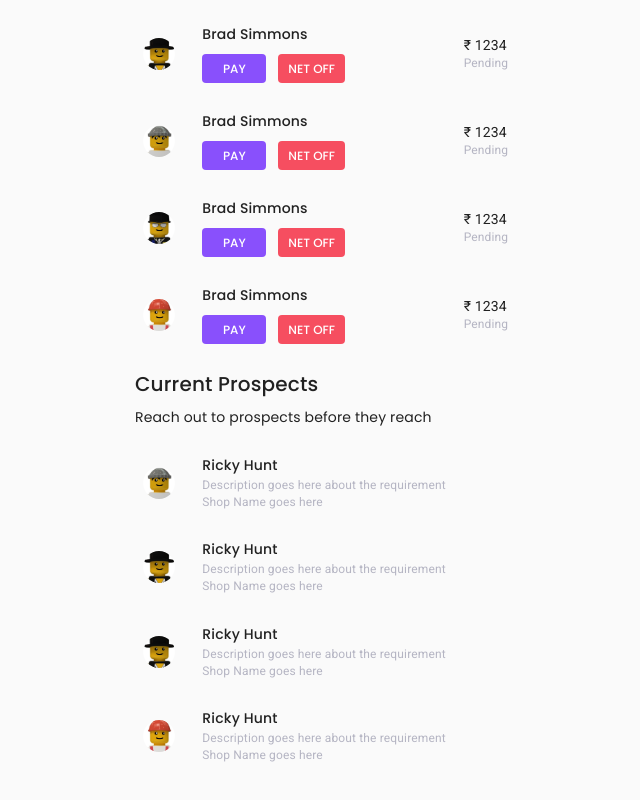
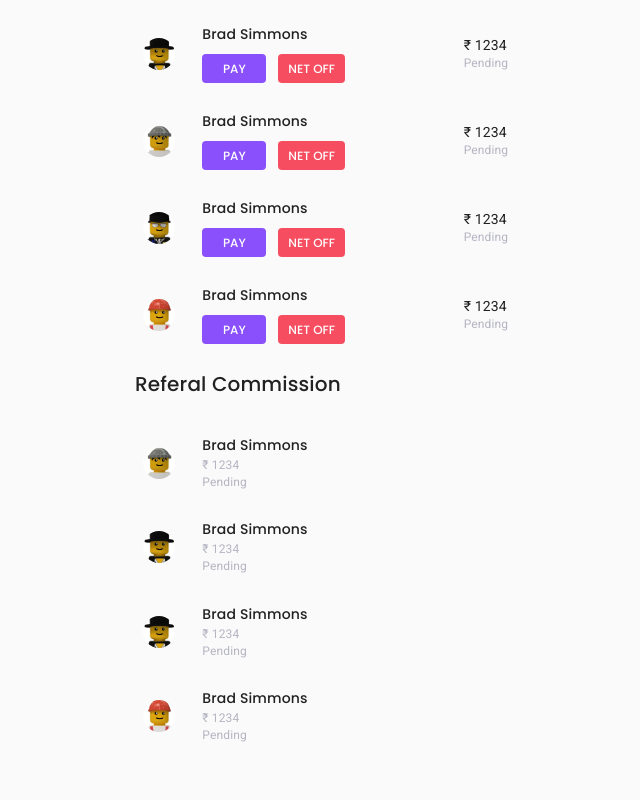
Before and after one commit to pankzagrwal/share2d, a React (Create React App) app: page / in a window 1280 px wide. Shown: the part 858-1658 px from the top of the page, without its empty margins (307-947 px from the left). Built offline with nearby package versions, Linux system fonts and the light colour scheme; sample sign-in values are in the browser's storage.

Commit message:
Update referal.js

```diff
--- a/src/components/Referal/referal.js
+++ b/src/components/Referal/referal.js
@@ -5,6 +5,7 @@ import {
     Typography,
     Avatar
 } from '@material-ui/core';
+
 import { makeStyles } from '@material-ui/core/styles';
 
 
@@ -26,7 +27,7 @@ const useStyles = makeStyles((theme) => ({
   },
   textMuted: {
     fontSize: '12px',
-    color: '#b5b5c3'
+    color: '#b5b5c3',
   },
   buttonBlock: {
     display: 'block'
@@ -42,6 +43,7 @@ const profilePicMap = {
   6: Six
 }
 
+
 const Prospect = () => {
   const classes = useStyles();
   const profile = Math.floor(Math.random() * 6) + 1;
@@ -55,15 +57,15 @@ const Prospect = () => {
       <Grid item container xs={8}  alignItems='center'>
         <Grid item container direction='row' alignItems='center'>
           <Typography variant='subtitle2'>
-            Ricky Hunt
+            Brad Simmons
           </Typography>
         </Grid>
         <Grid item container  className={classes.textMuted} direction='column'>
           <span>
-            Description goes here about the requirement
+            &#8377; 1234
           </span>
           <span>
-            Shop Name goes here
+            Pending
           </span>
         </Grid>
       </Grid>
@@ -71,18 +73,13 @@ const Prospect = () => {
   )
 }
 
-const Prospects = () => {
+const Referal = () => {
 
     return (
       <Grid container>
         <Grid item xs={12}>
           <Typography variant='h6' gutterBottom>
-            Current Prospects
-          </Typography>
-        </Grid>
-        <Grid item xs={12}>
-          <Typography variant='body2' gtterBottom>
-            Reach out to prospects before they reach
+            Referal Commission
           </Typography>
         </Grid>
         <Grid item xs={12}>
@@ -95,4 +92,4 @@ const Prospects = () => {
     )
 }
 
-export default Prospects;
+export default Referal;
```
